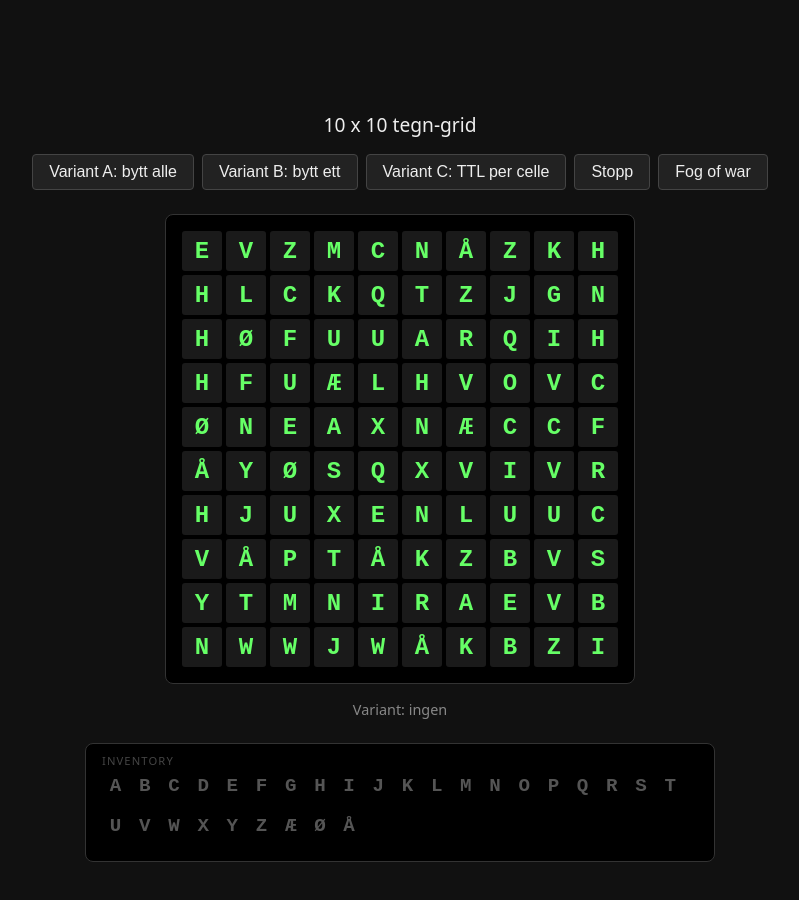
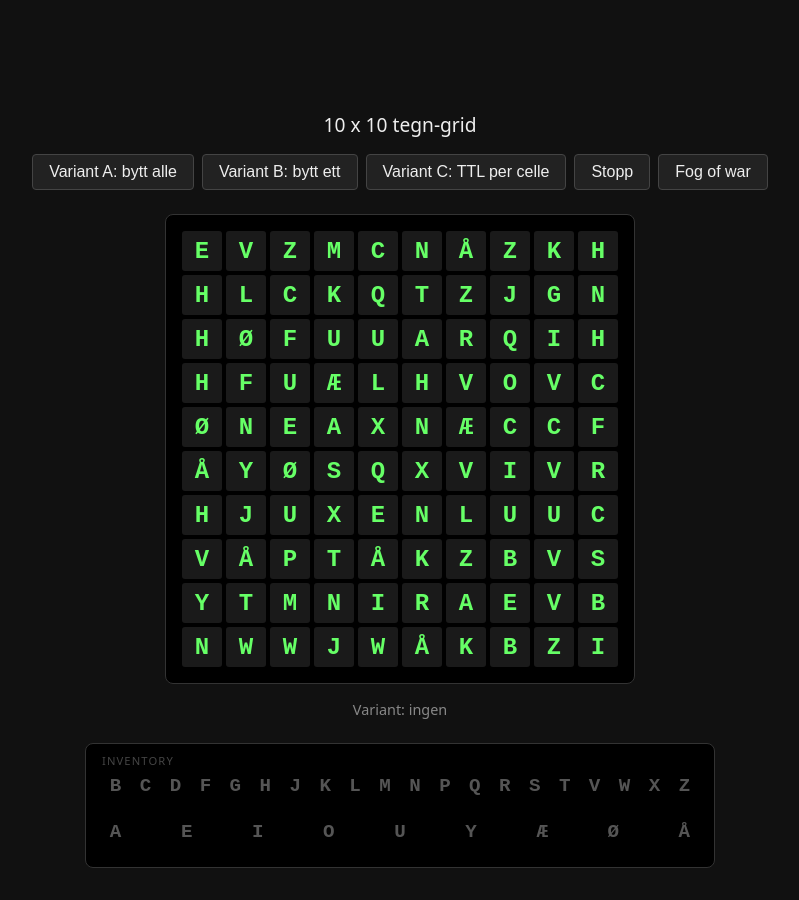
Before and after one commit to Lossfelt/wordsmith, a website: page index.html in a window 1280 px wide. Shown: the whole page, without its empty margins (240-1039 px from the left). Drawn offline with Linux system fonts and the light colour scheme.

Commit message:
Inventory delt i konsonanter og vokaler, lagt til favicon

```diff
--- a/grid.js
+++ b/grid.js
@@ -1,8 +1,12 @@
 // Initialiserer 10x10 celle-grid og eksponerer delt tilstand
 
-const CHARS = 'ABCDEFGHIJKLMNOPQRSTUVWXYZÆØÅ';
-const SIZE  = 10;
-const TOTAL = SIZE * SIZE;
+const CHARS  = 'ABCDEFGHIJKLMNOPQRSTUVWXYZÆØÅ';
+// Vokalene i det aktive alfabetet. Holdes ved siden av CHARS så de følges ad
+// når alfabetet byttes ut. Brukes av inventory.js til å dele inventory i
+// konsonant- og vokallinje.
+const VOWELS = 'AEIOUYÆØÅ';
+const SIZE   = 10;
+const TOTAL  = SIZE * SIZE;
 
 const cells = [];
 
--- a/index.html
+++ b/index.html
@@ -5,6 +5,7 @@
   <meta name="viewport" content="width=device-width, initial-scale=1">
   <title>Tegn-variant test</title>
   <link rel="stylesheet" href="style.css">
+  <link rel="icon" href="Wordsmith-favicon.png">
 </head>
 <body>
   <br><br><br>
--- a/inventory.js
+++ b/inventory.js
@@ -11,6 +11,8 @@
   for (const letter of CHARS) {
     const item = document.createElement('div');
     item.className = 'inventory-item';
+    // Vokaler havner på egen linje under konsonantene (styres i style.css).
+    if (VOWELS.includes(letter)) item.classList.add('vowel');
 
     const letterEl = document.createElement('div');
     letterEl.className = 'inventory-letter';
--- a/style.css
+++ b/style.css
@@ -259,9 +259,26 @@ button:hover:not(.active) {
 .inventory-slots {
   display: flex;
   flex-wrap: wrap;
-  justify-content: flex-start;
+  justify-content: space-between;
   gap: 6px 2px;
   min-height: 2.5rem;
+}
+/* To linjer: konsonanter øverst, vokaler under. Items bygges i alfabetisk
+   rekkefølge (inventory.js), så vi styrer plasseringen med flex `order`:
+   konsonanter (order 1) → tvunget linjeskift (::after, order 2) → vokaler
+   (order 3). Vokalene merkes med .vowel i inventory.js (basert på VOWELS i
+   grid.js), så oppdelingen følger automatisk med endringer i alfabetet. */
+.inventory-item {
+  order: 1; /* konsonant (default) */
+}
+.inventory-slots::after {
+  content: '';
+  flex-basis: 100%;
+  height: 0;
+  order: 2; /* bryter til ny linje mellom konsonanter og vokaler */
+}
+.inventory-item.vowel {
+  order: 3;
 }
 .inventory-item {
   width: 1.7rem; /* fast kolonnebredde så bokstavene står på linje */
```
Also changed, not shown: Wordsmith-favicon.png (added).
